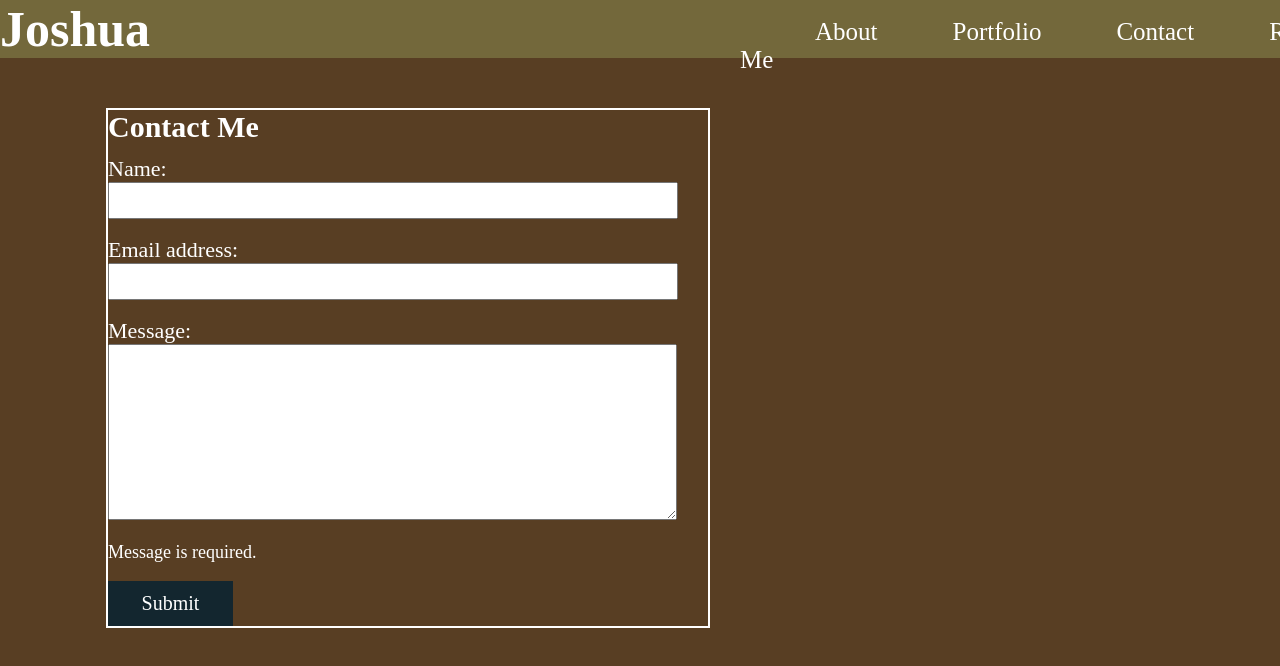
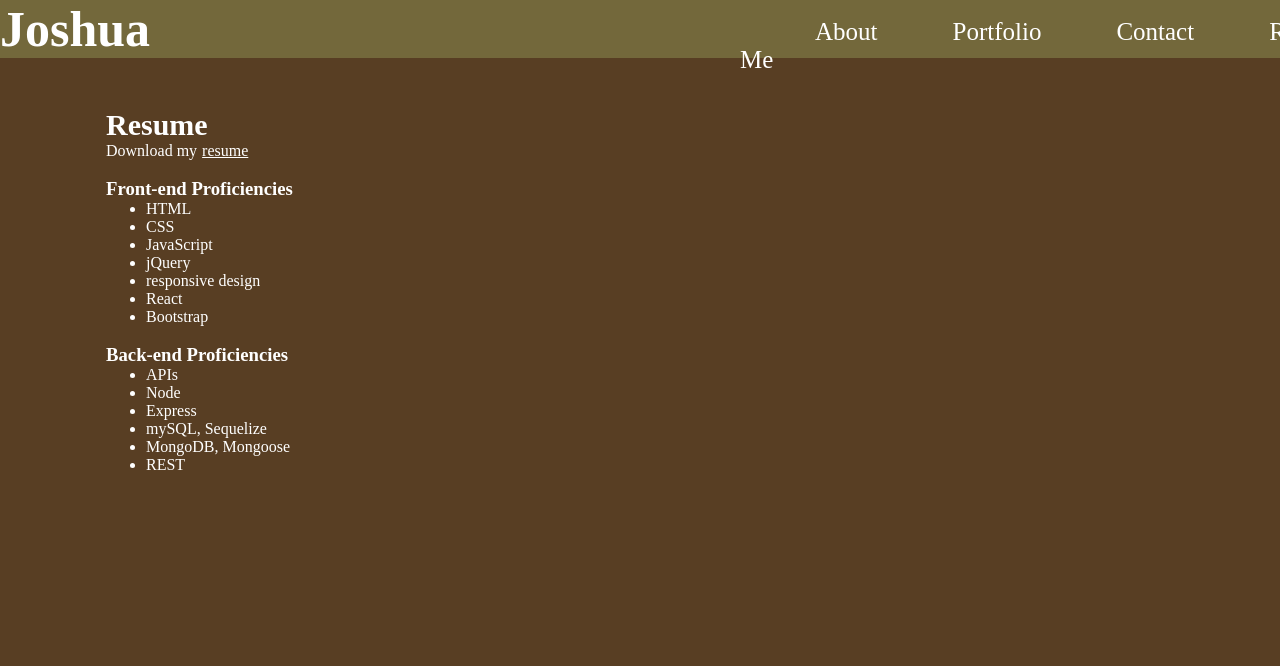
Before and after one commit to CoderJ01/react-programming-portfolio, a React (Create React App) app: page / in a window 1280 px wide. Shown: the top 666 px of the page. Built offline with nearby package versions, Linux system fonts and the light colour scheme.

Commit message:
create resume page

```diff
--- a/src/components/Project/index.js
+++ b/src/components/Project/index.js
@@ -1,14 +1,16 @@
 import React from 'react';
 // import About from '../About/index.js';
 // import Portfolio from '../Portfolio/index.js';
-import Contact from '../Contact/index.js';
+// import Contact from '../Contact/index.js';
+import Resume from '../Resume/index.js';
 
 function Project() {
   return (
     <section className="project">
         {/* <About></About> */}
         {/* <Portfolio></Portfolio> */}
-        <Contact></Contact>
+        {/* <Contact></Contact> */}
+        <Resume></Resume>
     </section>
   );
 }
--- /dev/null
+++ b/src/components/Resume/index.js
@@ -0,0 +1,32 @@
+import React from 'react';
+import resume from '../../assets/documents/resume.jpg';
+
+function Resume () {
+    return (
+        <div id="resume">
+            <h2>Resume</h2>
+            <p>Download my<a href={resume} download>resume</a></p><br/>
+            <h3>Front-end Proficiencies</h3>
+            <ul>
+                <li>HTML</li>
+                <li>CSS</li>
+                <li>JavaScript</li>
+                <li>jQuery</li>
+                <li>responsive design</li>
+                <li>React</li>
+                <li>Bootstrap</li>
+            </ul><br/>
+            <h3>Back-end Proficiencies</h3>
+            <ul>
+                <li>APIs</li>
+                <li>Node</li>
+                <li>Express</li>
+                <li>mySQL, Sequelize</li>
+                <li>MongoDB, Mongoose</li>
+                <li>REST</li>
+            </ul>
+        </div>
+    );
+}
+
+export default Resume;
--- a/src/index.css
+++ b/src/index.css
@@ -41,11 +41,10 @@
   margin-top: 50px;
 }
 
-/* ABOUT PAGE */
+/* ABOUT */
 
 #about-me {
   width: 1150px;
-  margin-left: 106px;
 }
 
 .project h2 {
@@ -66,7 +65,6 @@
 /* PORTFOLIO */
 
 #portfolio {
-  margin-left: 106px;
   width: 1000px;
 }
 
@@ -129,8 +127,6 @@
 /* CONTACT */
 
 #contact {
-  border: 2px solid white;
-  margin-left: 106px;
   width: 600px;
 }
 
@@ -171,3 +167,20 @@
   font-size: 15px;
   color: rgb(0, 0, 0);
 }
+
+/* RESUME */
+
+#resume {
+  width: 300px;
+}
+
+#resume a {
+  margin-left: 5px;
+}
+
+#about-me,
+#portfolio,
+#contact,
+#resume {
+  margin-left: 106px;
+}
```
Also changed, not shown: src/assets/documents/resume.jpg (added).
